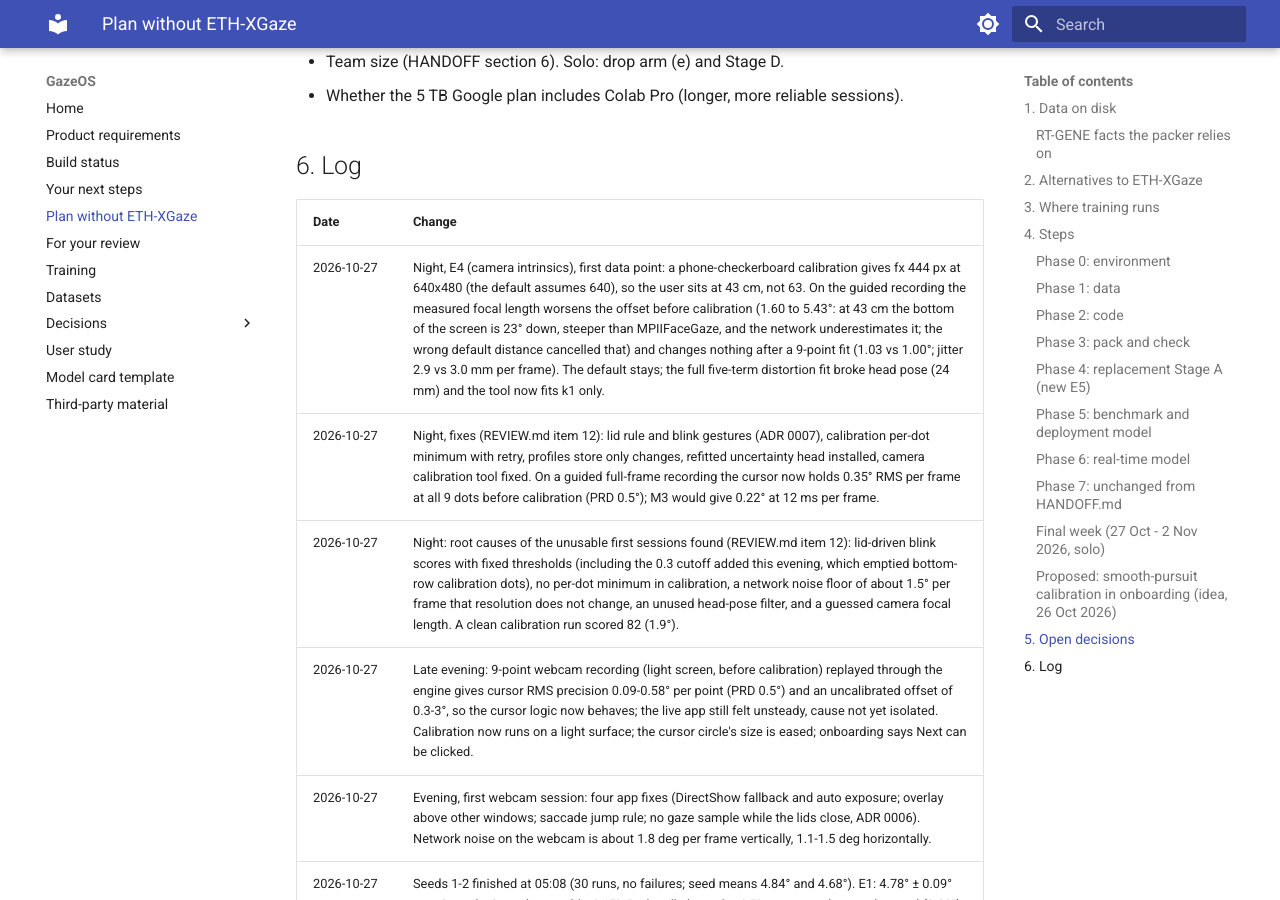
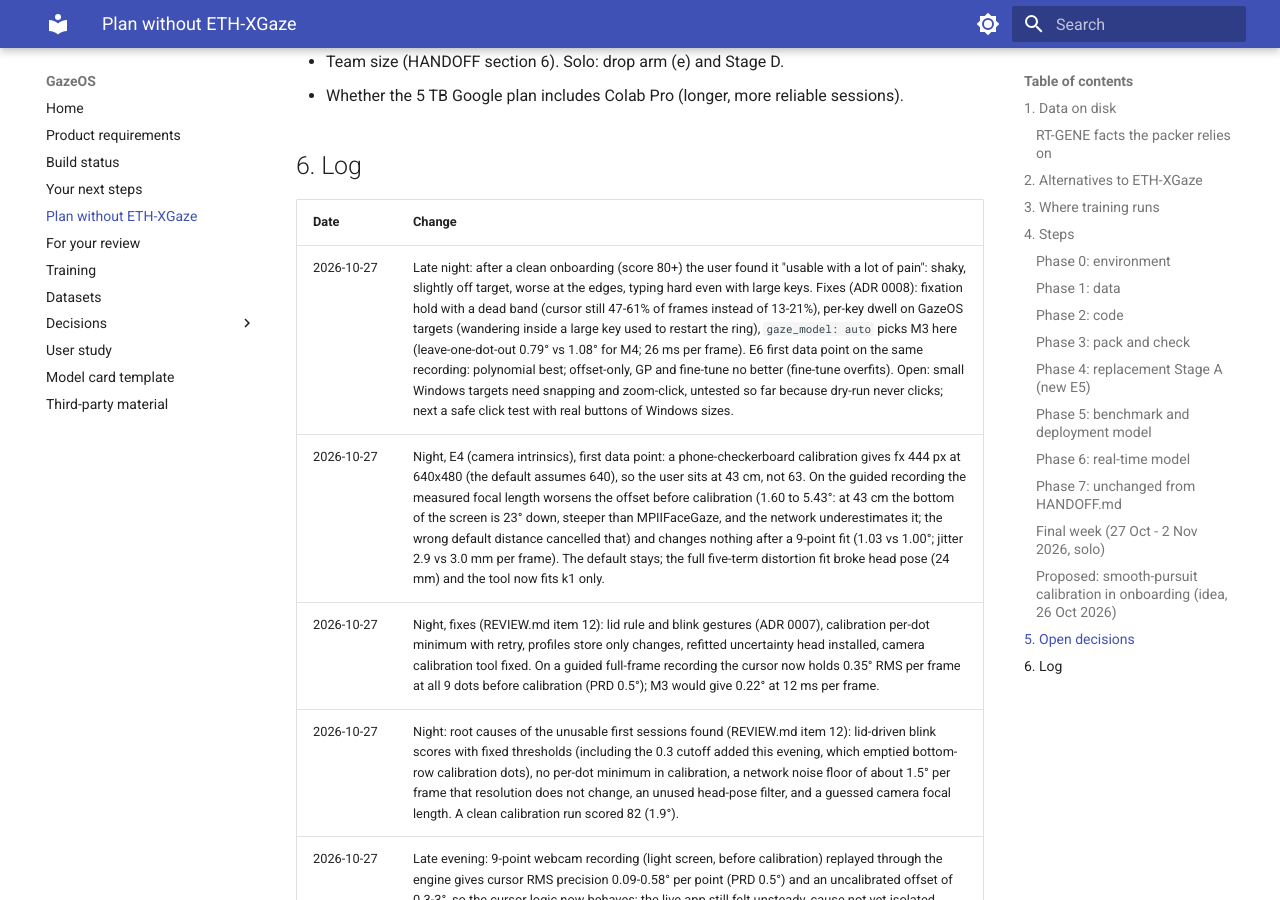
Before and after one commit to deep-9549/Gaze-Os, an MkDocs documentation site: the page built from docs/PLAN.md, in a window 1280 px wide and 900 px high, scrolled down 8846 px. Built offline with MkDocs 1.6.1 and Material for MkDocs 9.7.7, drawn with Linux system fonts in a browser that asks for light colours.

Commit message:
docs(plan): late-night usability fixes and the open small-target question
Co-Authored-By: Claude <noreply@anthropic.com>

```diff
--- a/docs/PLAN.md
+++ b/docs/PLAN.md
@@ -200,6 +200,7 @@ clustered at 9 points.
 
 | Date | Change |
 | --- | --- |
+| 2026-10-27 | Late night: after a clean onboarding (score 80+) the user found it "usable with a lot of pain": shaky, slightly off target, worse at the edges, typing hard even with large keys. Fixes (ADR 0008): fixation hold with a dead band (cursor still 47-61% of frames instead of 13-21%), per-key dwell on GazeOS targets (wandering inside a large key used to restart the ring), `gaze_model: auto` picks M3 here (leave-one-dot-out 0.79° vs 1.08° for M4; 26 ms per frame). E6 first data point on the same recording: polynomial best; offset-only, GP and fine-tune no better (fine-tune overfits). Open: small Windows targets need snapping and zoom-click, untested so far because dry-run never clicks; next a safe click test with real buttons of Windows sizes. |
 | 2026-10-27 | Night, E4 (camera intrinsics), first data point: a phone-checkerboard calibration gives fx 444 px at 640x480 (the default assumes 640), so the user sits at 43 cm, not 63. On the guided recording the measured focal length worsens the offset before calibration (1.60 to 5.43°: at 43 cm the bottom of the screen is 23° down, steeper than MPIIFaceGaze, and the network underestimates it; the wrong default distance cancelled that) and changes nothing after a 9-point fit (1.03 vs 1.00°; jitter 2.9 vs 3.0 mm per frame). The default stays; the full five-term distortion fit broke head pose (24 mm) and the tool now fits k1 only. |
 | 2026-10-27 | Night, fixes (REVIEW.md item 12): lid rule and blink gestures (ADR 0007), calibration per-dot minimum with retry, profiles store only changes, refitted uncertainty head installed, camera calibration tool fixed. On a guided full-frame recording the cursor now holds 0.35° RMS per frame at all 9 dots before calibration (PRD 0.5°); M3 would give 0.22° at 12 ms per frame. |
 | 2026-10-27 | Night: root causes of the unusable first sessions found (REVIEW.md item 12): lid-driven blink scores with fixed thresholds (including the 0.3 cutoff added this evening, which emptied bottom-row calibration dots), no per-dot minimum in calibration, a network noise floor of about 1.5° per frame that resolution does not change, an unused head-pose filter, and a guessed camera focal length. A clean calibration run scored 82 (1.9°). |
```
